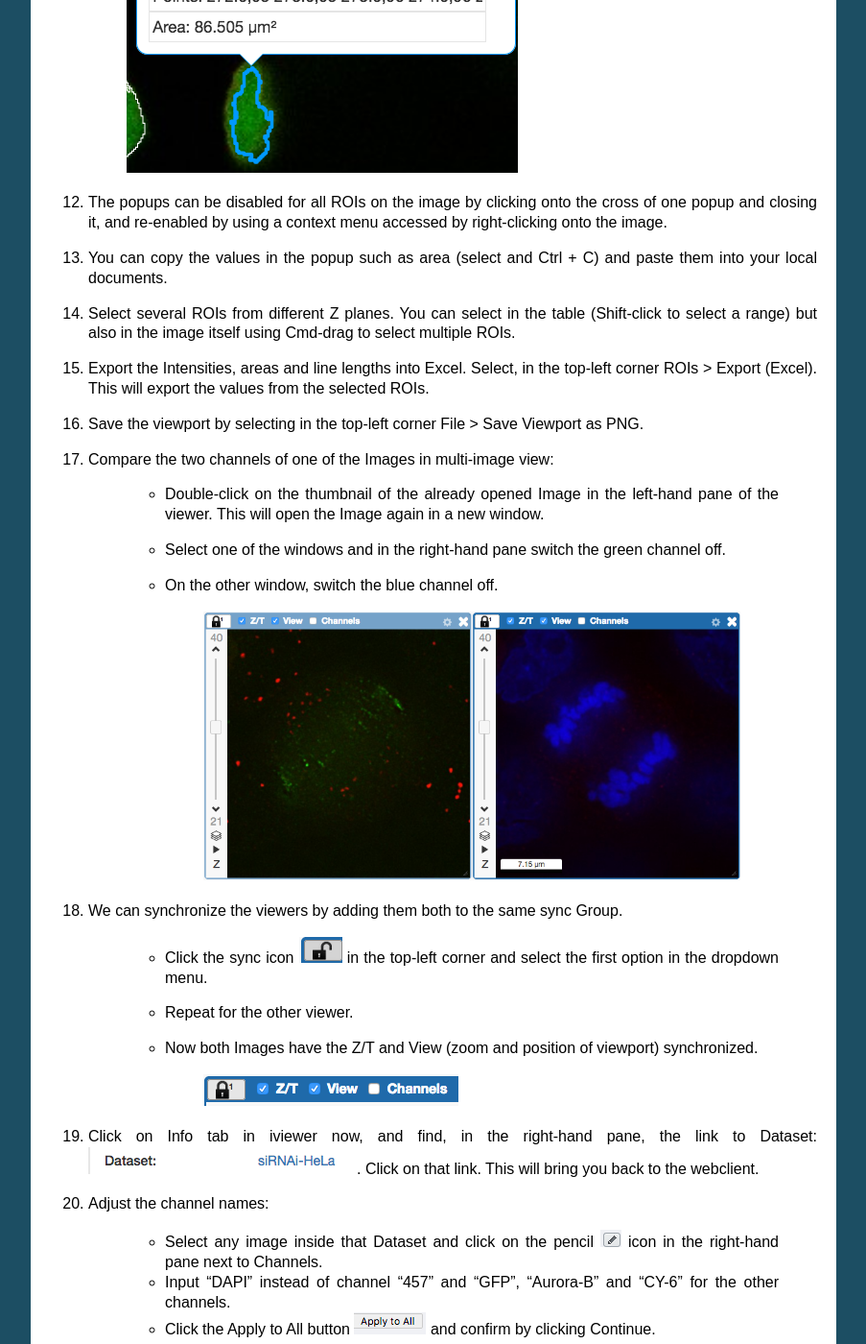
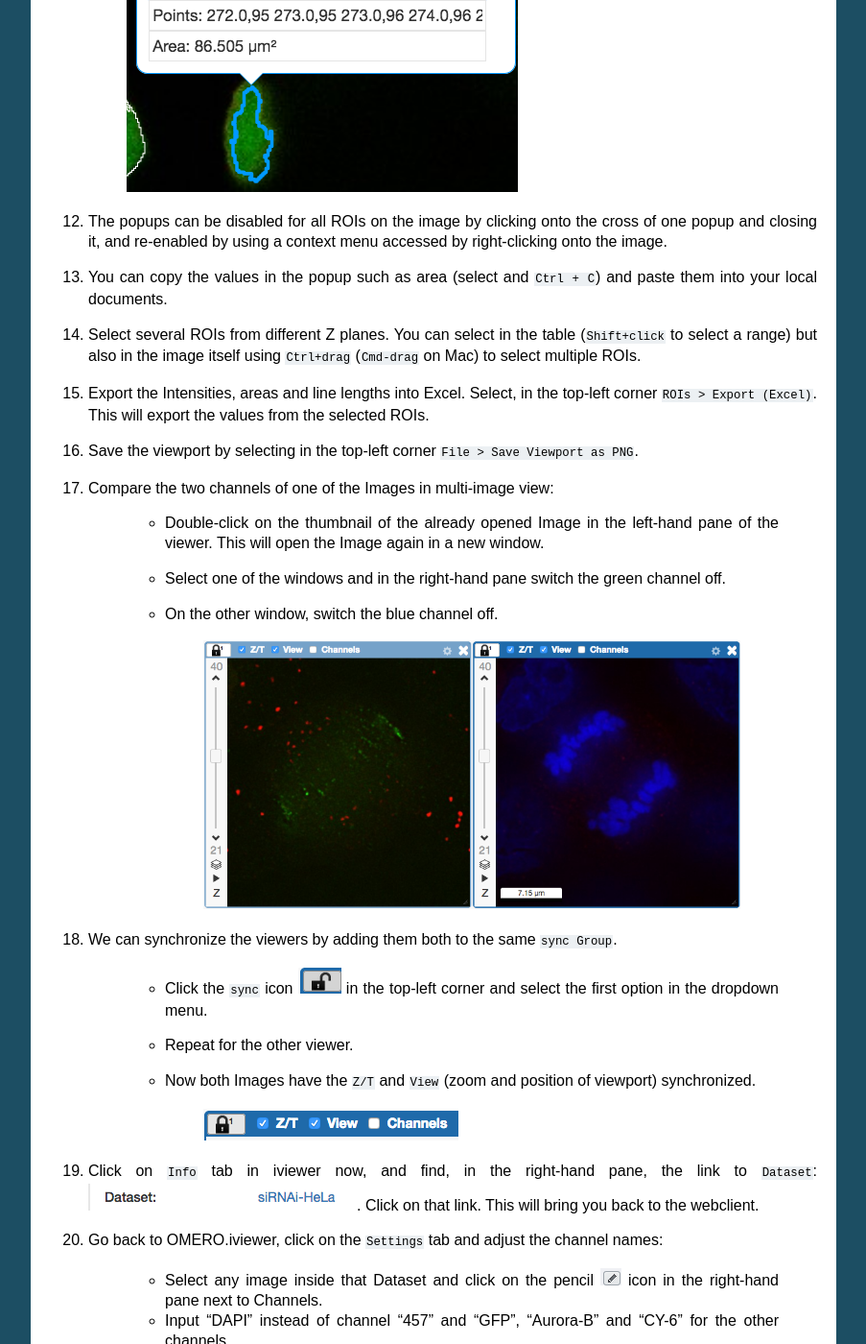
Before and after one commit to ome/omero-guide-iviewer, a Sphinx documentation site: the page built from docs/iviewer.rst, in a window 1280 px wide and 1400 px high, scrolled down 3898 px. Shown: the whole window at 96% size, without its empty margins (198-1101 px from the left). Built offline with Sphinx 7.4.7, drawn with Linux system fonts in a browser that asks for light colours; some of the changed text lies outside the part shown.

Commit message:
Fix formatting and obvious errors

```diff
--- a/docs/iviewer.rst
+++ b/docs/iviewer.rst
@@ -8,8 +8,8 @@
 It also offers the ability to view several images at the same time and synchronize the
 view.
 
-**Description:**
-----------------
+Description
+-----------
 
 We will show here:
 
@@ -62,30 +62,30 @@
 The walkthrough assumes that OMERO.iviewer has been set up as the
 default viewer for OMERO.web.
 
-**Step-by-Step:**
------------------
+Step-by-Step
+------------
 
-#. Double-click on an Image thumbnail, or click the Full Viewer |image1|\  button in the right-hand pane to open an Image in a larger viewer called OMERO.iviewer. It is a Web app developed and released independently from the webclient. The OMERO.web framework can be extended with multiple apps to view data in different ways.
+#. Double-click on an Image thumbnail, or click the ``Full Viewer`` |image1|\  button in the right-hand pane to open an Image in a larger viewer called OMERO.iviewer. It is a Web app developed and released independently from the webclient. The OMERO.web framework can be extended with multiple apps to view data in different ways.
 
 #. We can adjust the rendering settings and scroll through Z or T.
 
    .. image:: images/Iviewer2.png
 
-#. Still staying in the "Settings" tab in the right-hand side of OMERO.iviewer, click on the checkbox next to the "Histogram" word |image0| near the top.
+#. Still staying in the ``Settings`` tab in the right-hand side of OMERO.iviewer, click on the checkbox next to the ``Histogram`` word |image0| near the top.
 
 #. A histogram of the first channel which is on will appear. Note that when you move the rendering settings sliders beneath the histogram, the histogram updates to showing the channel you just manipulated.
 
    |image0b|
 
-#. Click the Crosshairs icon |image3| at the top-right of the viewer to enable the pixel intensity display for the mouse pointer. Then mouse over the Image to see the pixel intensities for the channels turned on.
+#. Click the ``Crosshairs`` icon |image3| at the top-right of the viewer to enable the pixel intensity display for the mouse pointer. Then mouse over the Image to see the pixel intensities for the channels turned on.
 
    .. image:: images/Iviewer4.png
 
-#. The ROIs tab  |image5|\  includes tools for viewing and drawing ROIs on the Image. These are saved back to the OMERO server. Select the arrow tool in the right-hand pane |image6| and draw an arrow on the Image, using Click-Move-Click (not drag), pointing to a feature in the Image and save it using the Save button located in the upper part of the right-hand pane. Draw also a couple of other ROIs on different Z planes.
+#. The ROIs tab  |image5|\  includes tools for viewing and drawing ROIs on the Image. These are saved back to the OMERO server. Select the ``arrow tool`` in the right-hand pane |image6| and draw an arrow on the Image, using Click-Move-Click (not drag), pointing to a feature in the Image and save it using the ``Save`` button located in the upper part of the right-hand pane. Draw also a couple of other ROIs on different Z planes.
 
    - Dragging on the Image is used for panning the image.
 
-   - Shift-drag rotates the image (using selection tool) or draws “freehand” (polygon, polyline, rectangle and ellipse).
+   - Shift-drag rotates the image (using selection tool) or draws ``freehand`` (polygon, polyline, rectangle and ellipse).
 
       .. image:: images/Iviewer7.png
 
@@ -93,11 +93,11 @@
 
    .. image:: images/Iviewer8.png
 
-#. Select the Planes tab above the ROI table.
+#. Select the ``Planes`` tab above the ROI table.
 
    .. image:: images/Iviewer9.png
 
-#. The Planes tab gives you an overview of the ROIs distribution over the z or t sections. The boxes in the schema iin the Planes tab represent single z or t planes and are selectable.
+#. The ``Planes`` tab gives you an overview of the ROIs distribution over the z or t sections. The boxes in the schema iin the ``Planes`` tab represent single z or t planes and are selectable.
 
    .. image:: images/Iviewer10.png
 
@@ -109,13 +109,13 @@
 
 #. The popups can be disabled for all ROIs on the image by clicking onto the cross of one popup and closing it, and re-enabled by using a context menu accessed by right-clicking onto the image.
 
-#. You can copy the values in the popup such as area (select and Ctrl + C) and paste them into your local documents.
+#. You can copy the values in the popup such as area (select and ``Ctrl + C``) and paste them into your local documents.
 
-#. Select several ROIs from different Z planes. You can select in the table (Shift-click to select a range) but also in the image itself using Cmd-drag to select multiple ROIs.
+#. Select several ROIs from different Z planes. You can select in the table (``Shift+click`` to select a range) but also in the image itself using ``Ctrl+drag`` (``Cmd-drag`` on Mac) to select multiple ROIs.
 
-#. Export the Intensities, areas and line lengths into Excel. Select, in the top-left corner ROIs > Export (Excel). This will export the values from the selected ROIs.
+#. Export the Intensities, areas and line lengths into Excel. Select, in the top-left corner ``ROIs > Export (Excel)``. This will export the values from the selected ROIs.
 
-#. Save the viewport by selecting in the top-left corner File > Save Viewport as PNG.
+#. Save the viewport by selecting in the top-left corner ``File > Save Viewport as PNG``.
 
 #. Compare the two channels of one of the Images in multi-image view:
 
@@ -127,25 +127,25 @@
 
        .. image:: images/Iviewer12.png
 
-#. We can synchronize the viewers by adding them both to the same sync Group.
+#. We can synchronize the viewers by adding them both to the same ``sync Group``.
 
-    - Click the sync icon \ |image13| in the top-left corner and select the first option in the dropdown menu.
+    - Click the ``sync`` icon \ |image13| in the top-left corner and select the first option in the dropdown menu.
 
     - Repeat for the other viewer.
 
-    - Now both Images have the Z/T and View (zoom and position of viewport) synchronized.
+    - Now both Images have the ``Z/T`` and ``View`` (zoom and position of viewport) synchronized.
 
        .. image:: images/Iviewer14.png
 
-#. Click on Info tab in iviewer now, and find, in the right-hand pane, the link to Dataset: |image15|\ . Click on that link. This will bring you back to the webclient.
+#. Click on ``Info`` tab in iviewer now, and find, in the right-hand pane, the link to ``Dataset``: |image15|\ . Click on that link. This will bring you back to the webclient.
 
-#. Adjust the channel names:
+#. Go back to OMERO.iviewer, click on the ``Settings`` tab and adjust the channel names:
 
     - Select any image inside that Dataset and click on the pencil |image16| icon in the right-hand pane next to Channels.
 
     - Input “DAPI” instead of channel “457” and “GFP”, “Aurora-B” and “CY-6\ ” for the other channels.
 
-    - Click the Apply to All button |image17| and confirm by clicking Continue.
+    - Click the ``Apply to All`` button |image17| and confirm by clicking ``Continue``.
 
 .. |image0| image:: images/Iviewer0.png
    :width: 0.79167in
```
Also changed, not shown: other parts of docs/iviewer.rst (+4 -4 lines).
